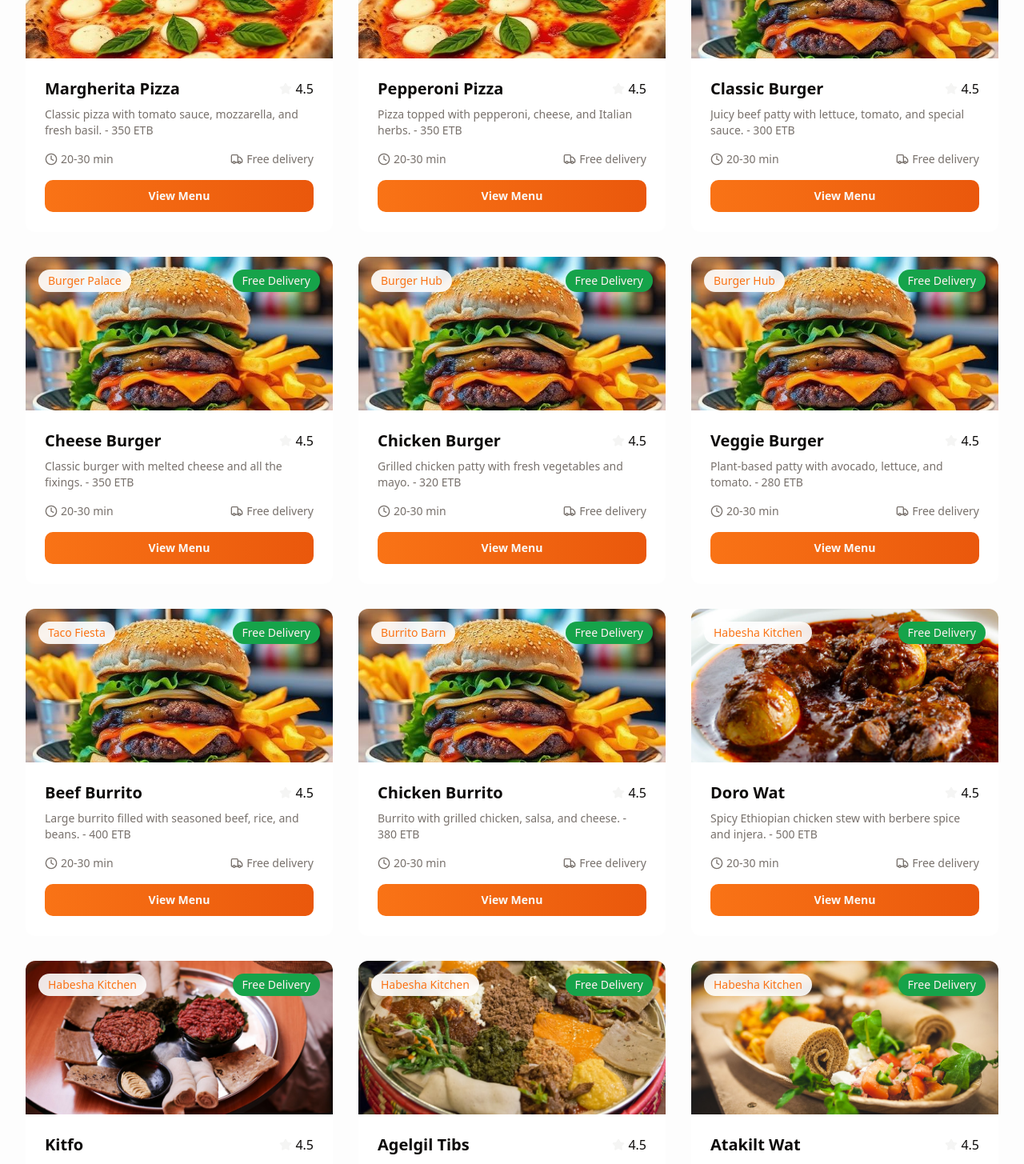
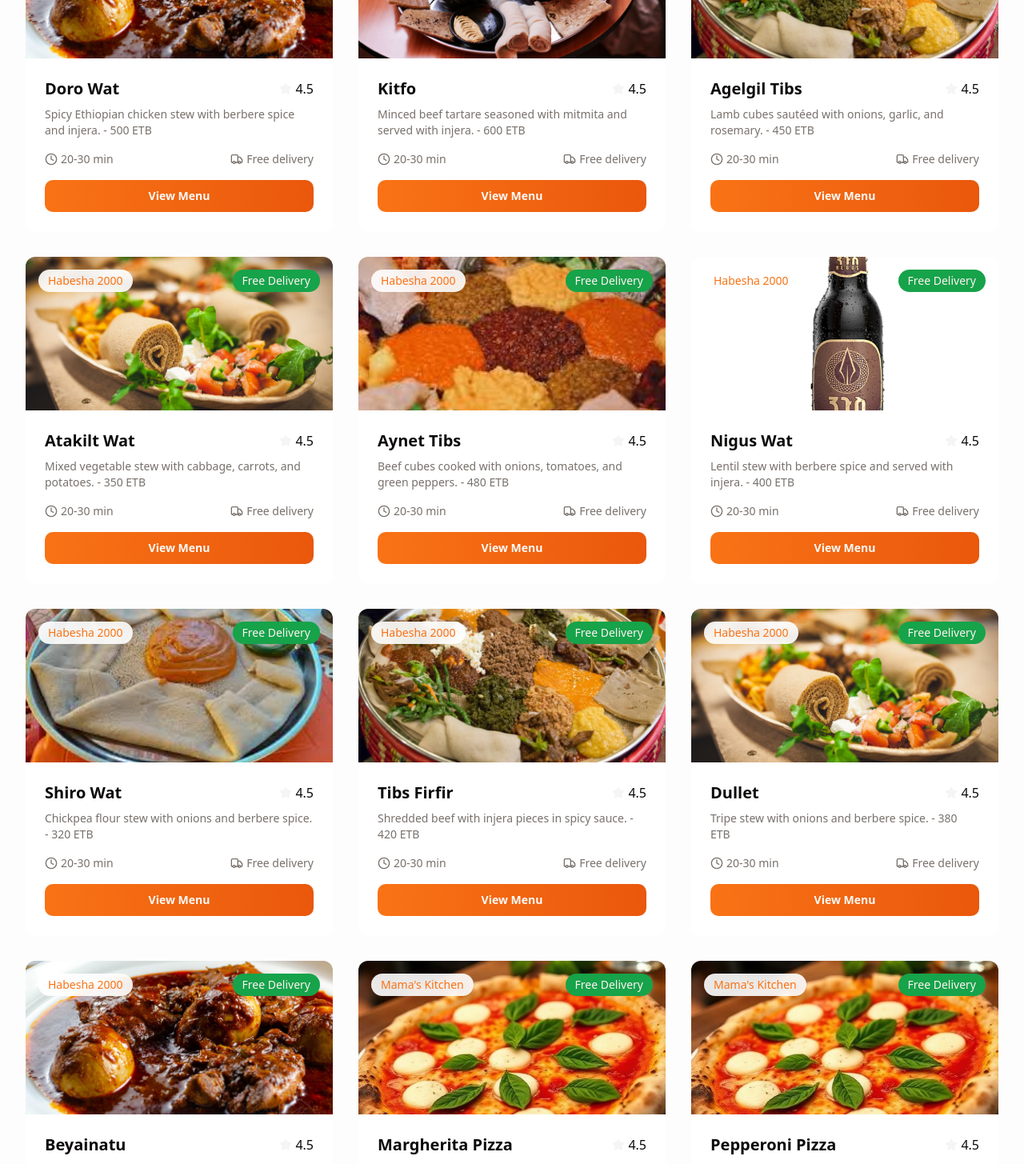
Before and after one commit to Kidusdybala/food-delivery-ecommerce, a React (Vite) app: page / in a window 1280 px wide. Shown: the part 1160-2615 px from the top of the page at 80% size. Built offline with nearby package versions, Linux system fonts and the light colour scheme.

Commit message:
Add 5 Addis Ababa restaurants with 10 foods each, dynamic food images

```diff
--- a/src/components/RestaurantGrid.tsx
+++ b/src/components/RestaurantGrid.tsx
@@ -18,128 +18,414 @@ import spriteImg from "/food and drinks/sprite.jpg";
 const FoodGrid = () => {
   const [searchTerm, setSearchTerm] = useState("");
   const foods = [
+    // Habesha 2000 - Ethiopian Restaurant
     {
       id: 1,
-      name: "Margherita Pizza",
-      restaurant: "Mario's Pizzeria",
-      price: 350,
-      image: pizzaImg,
-      description: "Classic pizza with tomato sauce, mozzarella, and fresh basil."
-    },
-    {
-      id: 2,
-      name: "Pepperoni Pizza",
-      restaurant: "Mario's Pizzeria",
-      price: 350,
-      image: pizzaImg,
-      description: "Pizza topped with pepperoni, cheese, and Italian herbs."
-    },
-    {
-      id: 3,
-      name: "Classic Burger",
-      restaurant: "Burger Palace",
-      price: 300,
-      image: burgerImg,
-      description: "Juicy beef patty with lettuce, tomato, and special sauce."
-    },
-    {
-      id: 4,
-      name: "Cheese Burger",
-      restaurant: "Burger Palace",
-      price: 350,
-      image: burgerImg,
-      description: "Classic burger with melted cheese and all the fixings."
-    },
-    {
-      id: 5,
-      name: "Chicken Burger",
-      restaurant: "Burger Hub",
-      price: 320,
-      image: burgerImg,
-      description: "Grilled chicken patty with fresh vegetables and mayo."
-    },
-    {
-      id: 6,
-      name: "Veggie Burger",
-      restaurant: "Burger Hub",
-      price: 280,
-      image: burgerImg,
-      description: "Plant-based patty with avocado, lettuce, and tomato."
-    },
-    {
-      id: 7,
-      name: "Beef Burrito",
-      restaurant: "Taco Fiesta",
-      price: 400,
-      image: burgerImg,
-      description: "Large burrito filled with seasoned beef, rice, and beans."
-    },
-    {
-      id: 8,
-      name: "Chicken Burrito",
-      restaurant: "Burrito Barn",
-      price: 380,
-      image: burgerImg,
-      description: "Burrito with grilled chicken, salsa, and cheese."
-    },
-    {
-      id: 9,
       name: "Doro Wat",
-      restaurant: "Habesha Kitchen",
+      restaurant: "Habesha 2000",
       price: 500,
       image: doroImg,
       description: "Spicy Ethiopian chicken stew with berbere spice and injera."
     },
     {
-      id: 10,
+      id: 2,
       name: "Kitfo",
-      restaurant: "Habesha Kitchen",
+      restaurant: "Habesha 2000",
       price: 600,
       image: kitfoImg,
       description: "Minced beef tartare seasoned with mitmita and served with injera."
     },
     {
-      id: 11,
+      id: 3,
       name: "Agelgil Tibs",
-      restaurant: "Habesha Kitchen",
+      restaurant: "Habesha 2000",
       price: 450,
       image: agelgilImg,
       description: "Lamb cubes sautéed with onions, garlic, and rosemary."
     },
     {
-      id: 12,
+      id: 4,
       name: "Atakilt Wat",
-      restaurant: "Habesha Kitchen",
-      price: 400,
+      restaurant: "Habesha 2000",
+      price: 350,
       image: atakiltImg,
       description: "Mixed vegetable stew with cabbage, carrots, and potatoes."
     },
     {
-      id: 13,
+      id: 5,
       name: "Aynet Tibs",
-      restaurant: "Habesha Kitchen",
+      restaurant: "Habesha 2000",
       price: 480,
       image: aynetImg,
       description: "Beef cubes cooked with onions, tomatoes, and green peppers."
     },
     {
-      id: 14,
+      id: 6,
       name: "Nigus Wat",
-      restaurant: "Habesha Kitchen",
+      restaurant: "Habesha 2000",
       price: 400,
       image: nigusImg,
       description: "Lentil stew with berbere spice and served with injera."
     },
     {
-      id: 15,
+      id: 7,
       name: "Shiro Wat",
-      restaurant: "Habesha Kitchen",
+      restaurant: "Habesha 2000",
       price: 320,
       image: shiroImg,
       description: "Chickpea flour stew with onions and berbere spice."
     },
     {
+      id: 8,
+      name: "Tibs Firfir",
+      restaurant: "Habesha 2000",
+      price: 420,
+      image: agelgilImg,
+      description: "Shredded beef with injera pieces in spicy sauce."
+    },
+    {
+      id: 9,
+      name: "Dullet",
+      restaurant: "Habesha 2000",
+      price: 380,
+      image: atakiltImg,
+      description: "Tripe stew with onions and berbere spice."
+    },
+    {
+      id: 10,
+      name: "Beyainatu",
+      restaurant: "Habesha 2000",
+      price: 550,
+      image: doroImg,
+      description: "Mixed platter of Ethiopian delicacies."
+    },
+    // Mama's Kitchen - Italian Restaurant
+    {
+      id: 11,
+      name: "Margherita Pizza",
+      restaurant: "Mama's Kitchen",
+      price: 400,
+      image: pizzaImg,
+      description: "Classic pizza with tomato sauce, mozzarella, and fresh basil."
+    },
+    {
+      id: 12,
+      name: "Pepperoni Pizza",
+      restaurant: "Mama's Kitchen",
+      price: 450,
+      image: pizzaImg,
+      description: "Pizza topped with pepperoni, cheese, and Italian herbs."
+    },
+    {
+      id: 13,
+      name: "Carbonara Pasta",
+      restaurant: "Mama's Kitchen",
+      price: 380,
+      image: pizzaImg,
+      description: "Creamy pasta with pancetta, eggs, and parmesan."
+    },
+    {
+      id: 14,
+      name: "Lasagna",
+      restaurant: "Mama's Kitchen",
+      price: 420,
+      image: pizzaImg,
+      description: "Layered pasta with meat sauce and cheese."
+    },
+    {
+      id: 15,
+      name: "Risotto",
+      restaurant: "Mama's Kitchen",
+      price: 360,
+      image: pizzaImg,
+      description: "Creamy rice dish with mushrooms and parmesan."
+    },
+    {
       id: 16,
+      name: "Tiramisu",
+      restaurant: "Mama's Kitchen",
+      price: 250,
+      image: pizzaImg,
+      description: "Classic Italian dessert with coffee and mascarpone."
+    },
+    {
+      id: 17,
+      name: "Gelato",
+      restaurant: "Mama's Kitchen",
+      price: 150,
+      image: pizzaImg,
+      description: "Italian ice cream in various flavors."
+    },
+    {
+      id: 18,
+      name: "Caprese Salad",
+      restaurant: "Mama's Kitchen",
+      price: 280,
+      image: pizzaImg,
+      description: "Tomato, mozzarella, and basil salad."
+    },
+    {
+      id: 19,
+      name: "Osso Buco",
+      restaurant: "Mama's Kitchen",
+      price: 550,
+      image: pizzaImg,
+      description: "Braised veal shanks with vegetables."
+    },
+    {
+      id: 20,
+      name: "Panna Cotta",
+      restaurant: "Mama's Kitchen",
+      price: 220,
+      image: pizzaImg,
+      description: "Creamy custard dessert with berry sauce."
+    },
+    // Burger King Addis - Burger Restaurant
+    {
+      id: 21,
+      name: "Whopper",
+      restaurant: "Burger King Addis",
+      price: 350,
+      image: burgerImg,
+      description: "Flame-grilled beef patty with lettuce, tomato, and mayo."
+    },
+    {
+      id: 22,
+      name: "Cheeseburger",
+      restaurant: "Burger King Addis",
+      price: 380,
+      image: burgerImg,
+      description: "Whopper with American cheese."
+    },
+    {
+      id: 23,
+      name: "Chicken Royale",
+      restaurant: "Burger King Addis",
+      price: 340,
+      image: burgerImg,
+      description: "Crispy chicken breast with lettuce and mayo."
+    },
+    {
+      id: 24,
+      name: "Veggie Burger",
+      restaurant: "Burger King Addis",
+      price: 320,
+      image: burgerImg,
+      description: "Plant-based patty with fresh vegetables."
+    },
+    {
+      id: 25,
+      name: "Big King",
+      restaurant: "Burger King Addis",
+      price: 420,
+      image: burgerImg,
+      description: "Two flame-grilled beef patties with cheese."
+    },
+    {
+      id: 26,
+      name: "Onion Rings",
+      restaurant: "Burger King Addis",
+      price: 180,
+      image: burgerImg,
+      description: "Crispy battered onion rings."
+    },
+    {
+      id: 27,
+      name: "Fries",
+      restaurant: "Burger King Addis",
+      price: 120,
+      image: burgerImg,
+      description: "Golden crispy french fries."
+    },
+    {
+      id: 28,
+      name: "Chicken Nuggets",
+      restaurant: "Burger King Addis",
+      price: 250,
+      image: burgerImg,
+      description: "Crispy chicken nuggets with dipping sauce."
+    },
+    {
+      id: 29,
+      name: "Milkshake",
+      restaurant: "Burger King Addis",
+      price: 150,
+      image: burgerImg,
+      description: "Thick and creamy milkshake."
+    },
+    {
+      id: 30,
+      name: "Apple Pie",
+      restaurant: "Burger King Addis",
+      price: 100,
+      image: burgerImg,
+      description: "Warm apple pie with cinnamon."
+    },
+    // KFC Addis Ababa - Fried Chicken
+    {
+      id: 31,
+      name: "Original Recipe Chicken",
+      restaurant: "KFC Addis Ababa",
+      price: 280,
+      image: burgerImg,
+      description: "Colonel's secret recipe fried chicken."
+    },
+    {
+      id: 32,
+      name: "Hot Wings",
+      restaurant: "KFC Addis Ababa",
+      price: 320,
+      image: burgerImg,
+      description: "Spicy chicken wings with hot sauce."
+    },
+    {
+      id: 33,
+      name: "Chicken Bucket",
+      restaurant: "KFC Addis Ababa",
+      price: 450,
+      image: burgerImg,
+      description: "Bucket of 8 pieces fried chicken."
+    },
+    {
+      id: 34,
+      name: "Zinger Burger",
+      restaurant: "KFC Addis Ababa",
+      price: 300,
+      image: burgerImg,
+      description: "Spicy chicken burger with lettuce and mayo."
+    },
+    {
+      id: 35,
+      name: "Popcorn Chicken",
+      restaurant: "KFC Addis Ababa",
+      price: 220,
+      image: burgerImg,
+      description: "Bite-sized crispy chicken pieces."
+    },
+    {
+      id: 36,
+      name: "Mashed Potatoes",
+      restaurant: "KFC Addis Ababa",
+      price: 100,
+      image: burgerImg,
+      description: "Creamy mashed potatoes with gravy."
+    },
+    {
+      id: 37,
+      name: "Coleslaw",
+      restaurant: "KFC Addis Ababa",
+      price: 80,
+      image: burgerImg,
+      description: "Creamy cabbage and carrot salad."
+    },
+    {
+      id: 38,
+      name: "Biscuits",
+      restaurant: "KFC Addis Ababa",
+      price: 60,
+      image: burgerImg,
+      description: "Fluffy buttermilk biscuits."
+    },
+    {
+      id: 39,
+      name: "Mac & Cheese",
+      restaurant: "KFC Addis Ababa",
+      price: 150,
+      image: burgerImg,
+      description: "Creamy macaroni and cheese."
+    },
+    {
+      id: 40,
+      name: "Chocolate Chip Cookie",
+      restaurant: "KFC Addis Ababa",
+      price: 50,
+      image: burgerImg,
+      description: "Soft chocolate chip cookie."
+    },
+    // Pizza Hut Addis - Pizza Restaurant
+    {
+      id: 41,
+      name: "Supreme Pizza",
+      restaurant: "Pizza Hut Addis",
+      price: 480,
+      image: pizzaImg,
+      description: "Pizza with pepperoni, sausage, bell peppers, and onions."
+    },
+    {
+      id: 42,
+      name: "Hawaiian Pizza",
+      restaurant: "Pizza Hut Addis",
+      price: 460,
+      image: pizzaImg,
+      description: "Pizza with ham, pineapple, and cheese."
+    },
+    {
+      id: 43,
+      name: "BBQ Chicken Pizza",
+      restaurant: "Pizza Hut Addis",
+      price: 500,
+      image: pizzaImg,
+      description: "Pizza with BBQ chicken, red onions, and cilantro."
+    },
+    {
+      id: 44,
+      name: "Veggie Lover's Pizza",
+      restaurant: "Pizza Hut Addis",
+      price: 420,
+      image: pizzaImg,
+      description: "Pizza loaded with fresh vegetables."
+    },
+    {
+      id: 45,
+      name: "Meat Lover's Pizza",
+      restaurant: "Pizza Hut Addis",
+      price: 520,
+      image: pizzaImg,
+      description: "Pizza with multiple meats: pepperoni, sausage, ham, and bacon."
+    },
+    {
+      id: 46,
+      name: "Garlic Bread",
+      restaurant: "Pizza Hut Addis",
+      price: 120,
+      image: pizzaImg,
+      description: "Toasted bread with garlic butter and herbs."
+    },
+    {
+      id: 47,
+      name: "Chicken Wings",
+      restaurant: "Pizza Hut Addis",
+      price: 280,
+      image: pizzaImg,
+      description: "Buffalo style chicken wings."
+    },
+    {
+      id: 48,
+      name: "Pasta",
+      restaurant: "Pizza Hut Addis",
+      price: 350,
+      image: pizzaImg,
+      description: "Creamy pasta with choice of sauce."
+    },
+    {
+      id: 49,
+      name: "Breadsticks",
+      restaurant: "Pizza Hut Addis",
+      price: 100,
+      image: pizzaImg,
+      description: "Soft breadsticks with marinara sauce."
+    },
+    {
+      id: 50,
+      name: "Chocolate Lava Cake",
+      restaurant: "Pizza Hut Addis",
+      price: 150,
+      image: pizzaImg,
+      description: "Warm chocolate cake with molten center."
+    },
+    // Drinks from various restaurants
+    {
+      id: 51,
       name: "Coca Cola",
       restaurant: "Various",
       price: 50,
@@ -147,7 +433,7 @@ const FoodGrid = () => {
       description: "Classic Coca Cola soft drink."
     },
     {
-      id: 18,
+      id: 52,
       name: "Sprite",
       restaurant: "Various",
       price: 50,
```
Also changed, not shown: src/components/FoodHeader.tsx (+1 -8 lines), src/components/FoodHero.tsx (+1 -8 lines).
